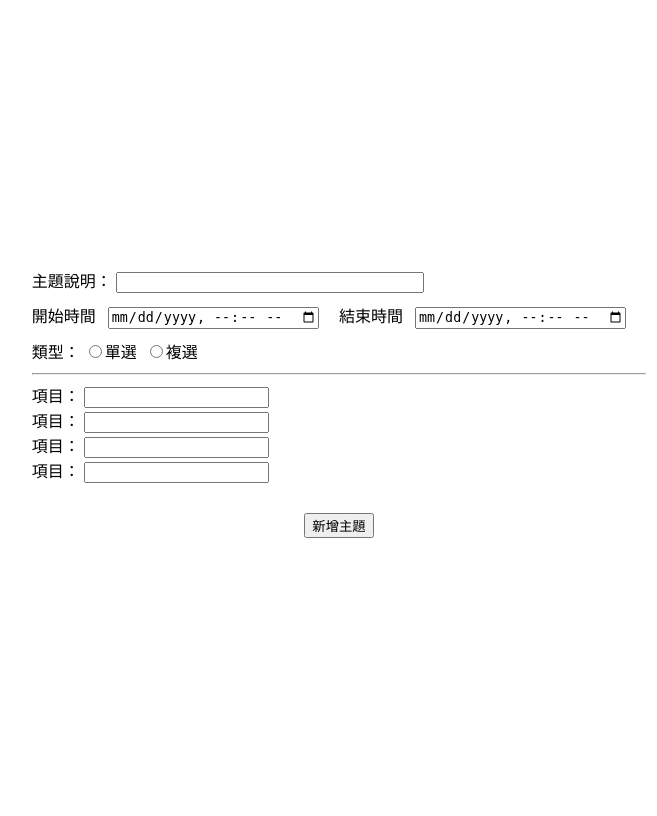
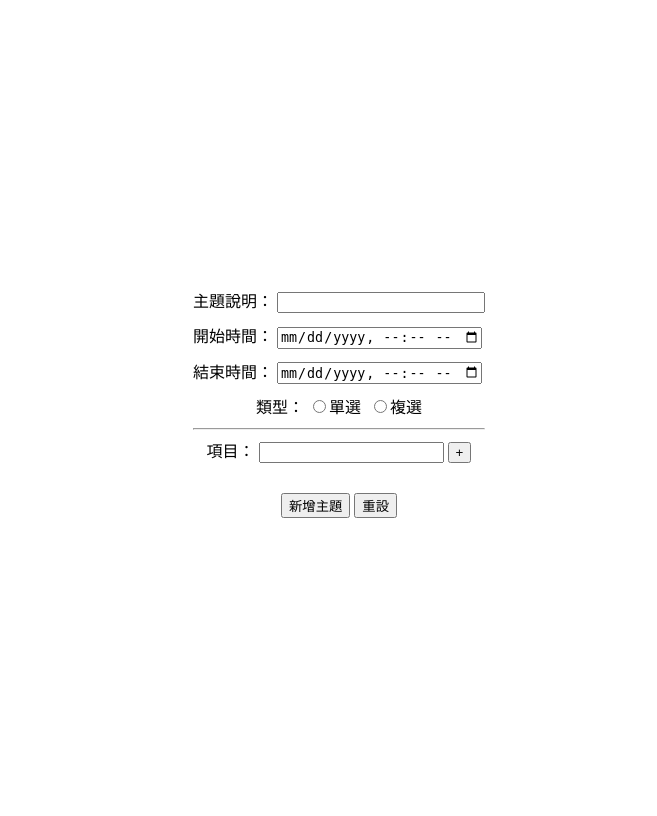
Before and after one commit to LDD1983/vote, a PHP site: page /back/add_vote.php in a window 1280 px wide. Shown: the whole page, without its empty margins (301-958 px from the left). Run offline with PHP 8.4, Linux system fonts and the light colour scheme.

Commit message:
plus button ,basic.css

```diff
--- a/back/add_vote.php
+++ b/back/add_vote.php
@@ -11,14 +11,23 @@
         form>div{
             margin-bottom: 10px;
         }
-        .timeset{
-            display: flex;}
+        /* label{
+            width: 500px;
+        } */
+        /* .timeset{
+            display: flex;} */
         .time{
-            margin-right: 20px;
+            margin-bottom: 10px;
         }
-        #subject{
-            width: 300px;
+        .subj,.type,#option{
+            text-align: center;
         }
+        #subject,
+        #open_date,
+        #close_date{
+            width: 200px;
+        }
+
         .subm{
             text-align: center;
             margin-top: 30px;
@@ -37,11 +46,11 @@
         </div>
     <div class="timeset">
         <div class="time open">
-            <label for="open_time">開始時間&nbsp;&nbsp;</label>
+            <label for="open_time">開始時間：</label>
             <input type="datetime-local" name="open_date" id="open_date">
         </div>
         <div class="time close">
-            <label for="close_time">結束時間&nbsp;&nbsp;</label>
+            <label for="close_time">結束時間：</label>
             <input type="datetime-local" name="close_date" id="close_date">
         </div>
 
@@ -53,30 +62,22 @@
             <input type="radio" name="type" id="type2" value="2">複選
         </div>
         <hr>
-        <div class="option" id="option">
+        <div id="option" >
+        <div class="option" >
         <div class="des">
             <label for="description">項目：</label>
-            <input type="text" name="description[]" id="description">
-
-        </div>
-        <div class="des">
-            <label for="description">項目：</label>
-            <input type="text" name="description[]" id="description">
-
-        </div>
-        <div class="des">
-            <label for="description">項目：</label>
-            <input type="text" name="description[]" id="description">
-
-        </div>
-        <div class="des">
-            <label for="description">項目：</label>
-            <input type="text" name="description[]" id="description">
+            <input type="text" name="description[]" >
+            <button type="button" onclick="plusO()">+</button>
+         </div>
 
         </div>
         </div>
+
+
+        </div>
         <div class="subm">
             <input type="submit" value="新增主題" onclick="confirm('確定新增?')">
+            <input type="reset" value="重設">
         </div>
     </form>
 
@@ -85,8 +86,16 @@
 
 
     <script>
+
+        function plusO() {
+           option.innerHTML = option.innerHTML + optionC[0].innerHTML ;
+            }
         let option = document.getElementById('option')
+        let optionC = document.getElementsByClassName('option')
+
         console.log(option);
+        console.log(optionC[0]);
+
     </script>
 </body>
 </html>
--- /dev/null
+++ b/css/basic.css
@@ -0,0 +1,4 @@
+*{
+    box-sizing: border-box;
+    font-family: system-ui;
+}
--- a/index.php
+++ b/index.php
@@ -5,7 +5,8 @@
     <meta http-equiv="X-UA-Compatible" content="IE=edge">
     <meta name="viewport" content="width=device-width, initial-scale=1.0">
     <title>神奇投票所</title>
-    <link rel="stylesheet" href="./css/index_style.css">
+    <link rel="stylesheet" href="./css/header.css">
+    <link rel="stylesheet" href="./css/basic.css">
 </head>
 <body>
     <header>
@@ -13,7 +14,7 @@
         <a href="./front/res.php">結果</a>
         <a href="./front/login.php">登入</a>
         <a href="./front/reg.php">註冊</a>
-        <a href="./backend.php">後台</a>
+        <a href="./backend.php">管理</a>
 
 
     </header>
```
Also changed, not shown: api/add_vote_api.php (+19 -2 lines), backend.php (+14 -1 lines), css/header.css (added, +17 -0 lines), css/index_style.css (deleted, +0 -9 lines).
